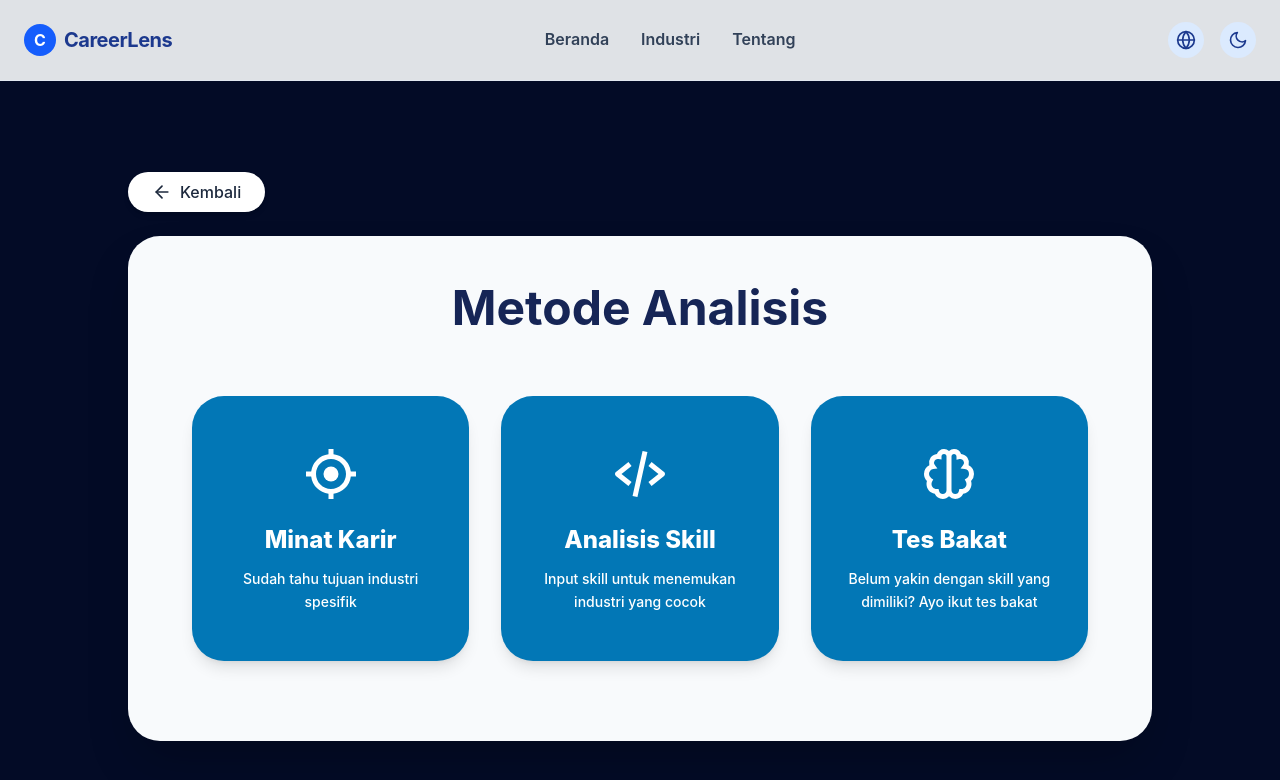
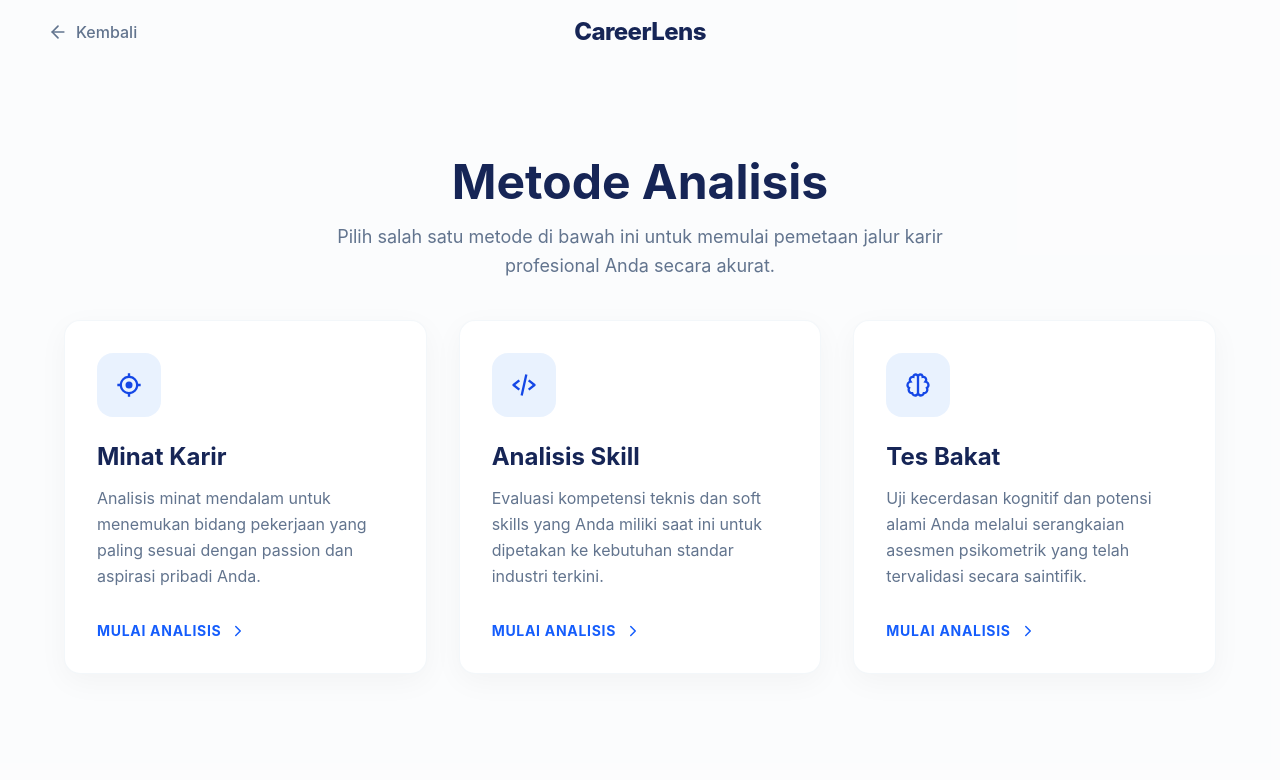
Before and after one commit to pytaa/CareerLens, a React (Vite) app in the folder web-app/frondend/: page /metode in a window 1280 px wide. Shown: the top 780 px of the page. Built offline with nearby package versions, Linux system fonts and the light colour scheme.

Commit message:
feat : update tampilan halaman metode analisis

```diff
--- a/web-app/frondend/src/pages/MetodeAnalisis/MetodeAnalisis.jsx
+++ b/web-app/frondend/src/pages/MetodeAnalisis/MetodeAnalisis.jsx
@@ -1,7 +1,6 @@
 import React from 'react';
 import { useNavigate } from 'react-router-dom';
-import Navbar from '../../components/Navbar';
-import { FiArrowLeft } from 'react-icons/fi';
+import { FiArrowLeft, FiChevronRight } from 'react-icons/fi';
 import { BiTargetLock, BiCodeAlt, BiBrain } from 'react-icons/bi';
 
 const MetodeAnalisis = () => {
@@ -11,67 +10,87 @@ const MetodeAnalisis = () => {
     {
       id: 'minat',
       title: 'Minat Karir',
-      desc: 'Sudah tahu tujuan industri spesifik',
-      icon: <BiTargetLock size={60} className="mb-5" />,
+      desc: 'Analisis minat mendalam untuk menemukan bidang pekerjaan yang paling sesuai dengan passion dan aspirasi pribadi Anda.',
+      icon: <BiTargetLock size={28} className="text-blue-700" />,
       path: '/minat-karir'
     },
     {
       id: 'skill',
       title: 'Analisis Skill',
-      desc: 'Input skill untuk menemukan industri yang cocok',
-      icon: <BiCodeAlt size={60} className="mb-5" />,
+      desc: 'Evaluasi kompetensi teknis dan soft skills yang Anda miliki saat ini untuk dipetakan ke kebutuhan standar industri terkini.',
+      icon: <BiCodeAlt size={28} className="text-blue-700" />,
       path: '/analisis-skill'
     },
     {
       id: 'bakat',
       title: 'Tes Bakat',
-      desc: 'Belum yakin dengan skill yang dimiliki? Ayo ikut tes bakat',
-      icon: <BiBrain size={60} className="mb-5" />,
+      desc: 'Uji kecerdasan kognitif dan potensi alami Anda melalui serangkaian asesmen psikometrik yang telah tervalidasi secara saintifik.',
+      icon: <BiBrain size={28} className="text-blue-700" />,
       path: '/tes-bakat'
     }
   ];
 
   return (
-    <div className="min-h-screen bg-[#030b26] font-sans flex flex-col">
-      <Navbar />
+    <div className="h-screen bg-slate-50/50 font-sans flex flex-col overflow-hidden">
 
-      <main className="grow relative flex flex-col items-center justify-center p-6 mt-8">
+      {/* Header Minimalis */}
+      <header className="w-full px-6 md:px-12 py-5 flex items-center relative shrink-0">
 
-        <div className="w-full max-w-5xl mb-6">
+        {/* Tombol Kembali Saja */}
         <button
           onClick={() => navigate(-1)}
-            className="flex items-center gap-2 bg-white text-slate-800 px-6 py-2 rounded-full font-medium shadow-md hover:bg-slate-100 transition-colors w-fit"
+          className="flex items-center gap-2 text-slate-500 hover:text-slate-900 font-medium transition-colors z-10"
         >
           <FiArrowLeft size={20} /> Kembali
         </button>
+
+        {/* Logo CareerLens di Tengah */}
+        <div className="absolute left-1/2 -translate-x-1/2 font-extrabold text-xl md:text-2xl text-blue-950 tracking-tight">
+          CareerLens
+        </div>
+      </header>
+
+      {/* Main Container dipusatkan (justify-center) untuk menghindari scroll */}
+      <main className="grow flex flex-col items-center justify-center px-6 pb-8">
+
+        {/* Title & Subtitle */}
+        <div className="text-center max-w-2xl mb-10">
+          <h1 className="text-3xl md:text-4xl lg:text-5xl font-bold text-blue-950 mb-4">
+            Metode Analisis
+          </h1>
+          <p className="text-slate-500 text-base md:text-lg leading-relaxed">
+            Pilih salah satu metode di bawah ini untuk memulai pemetaan jalur karir profesional Anda secara akurat.
+          </p>
         </div>
 
-
-        <div className="bg-slate-50 w-full max-w-5xl rounded-4xl pt-8 pb-16 px-8 md:pt-12 md:pb-20 md:px-14 shadow-2xl flex flex-col items-center">
-          <h1 className="text-4xl md:text-5xl font-bold text-blue-950 mb-12 md:mb-16 text-center">
-            Metode Analisis
-          </h1>
-
-          <div className="grid grid-cols-1 md:grid-cols-3 gap-6 md:gap-8 w-full max-w-4xl">
+        {/* Grid Kartu Pilihan */}
+        <div className="grid grid-cols-1 md:grid-cols-3 gap-6 lg:gap-8 w-full max-w-6xl">
           {methods.map((item) => (
             <button
               key={item.id}
               onClick={() => navigate(item.path)}
-                className="group flex flex-col items-center justify-center text-center bg-[#0277b6] hover:bg-[#026296] py-12 px-6 rounded-4xl shadow-lg hover:shadow-2xl transition-all duration-300 hover:-translate-y-2 h-full"
+              className="group flex flex-col items-start text-left bg-white p-6 lg:p-8 rounded-2xl shadow-[0_8px_30px_rgb(0,0,0,0.04)] hover:shadow-[0_8px_30px_rgb(0,0,0,0.08)] transition-all duration-300 hover:-translate-y-2 border border-slate-100/80"
             >
-                <div className="text-white opacity-100 group-hover:scale-110 transition-transform duration-300">
+              {/* Kotak Ikon */}
+              <div className="w-14 h-14 lg:w-16 lg:h-16 bg-blue-100/60 rounded-2xl flex items-center justify-center mb-6">
                 {item.icon}
               </div>
 
-                <h2 className="text-2xl font-extrabold text-white mb-3">{item.title}</h2>
+              {/* Judul Kartu */}
+              <h2 className="text-xl lg:text-2xl font-bold text-blue-950 mb-3">{item.title}</h2>
 
-                <p className="text-white text-sm leading-relaxed px-2 font-medium">
+              {/* Deskripsi */}
+              <p className="text-slate-500 text-sm lg:text-base leading-relaxed mb-8 grow">
                 {item.desc}
               </p>
+
+              {/* Action Link */}
+              <div className="flex items-center gap-2 text-blue-600 text-sm font-bold tracking-wider uppercase mt-auto">
+                MULAI ANALISIS
+                <FiChevronRight size={18} className="group-hover:translate-x-1 transition-transform" />
+              </div>
             </button>
           ))}
-          </div>
-
         </div>
       </main>
     </div>
```
Lines whose indentation alone changed are shown as unchanged.
